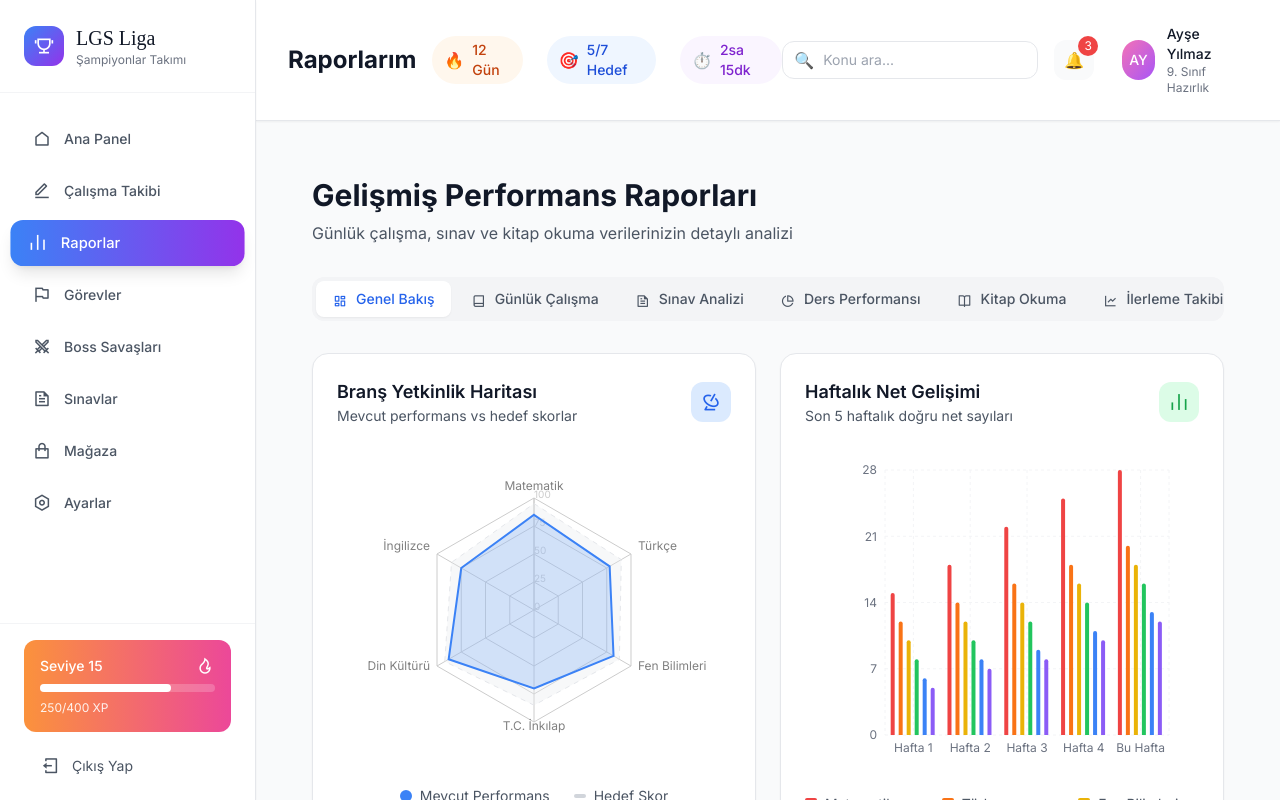
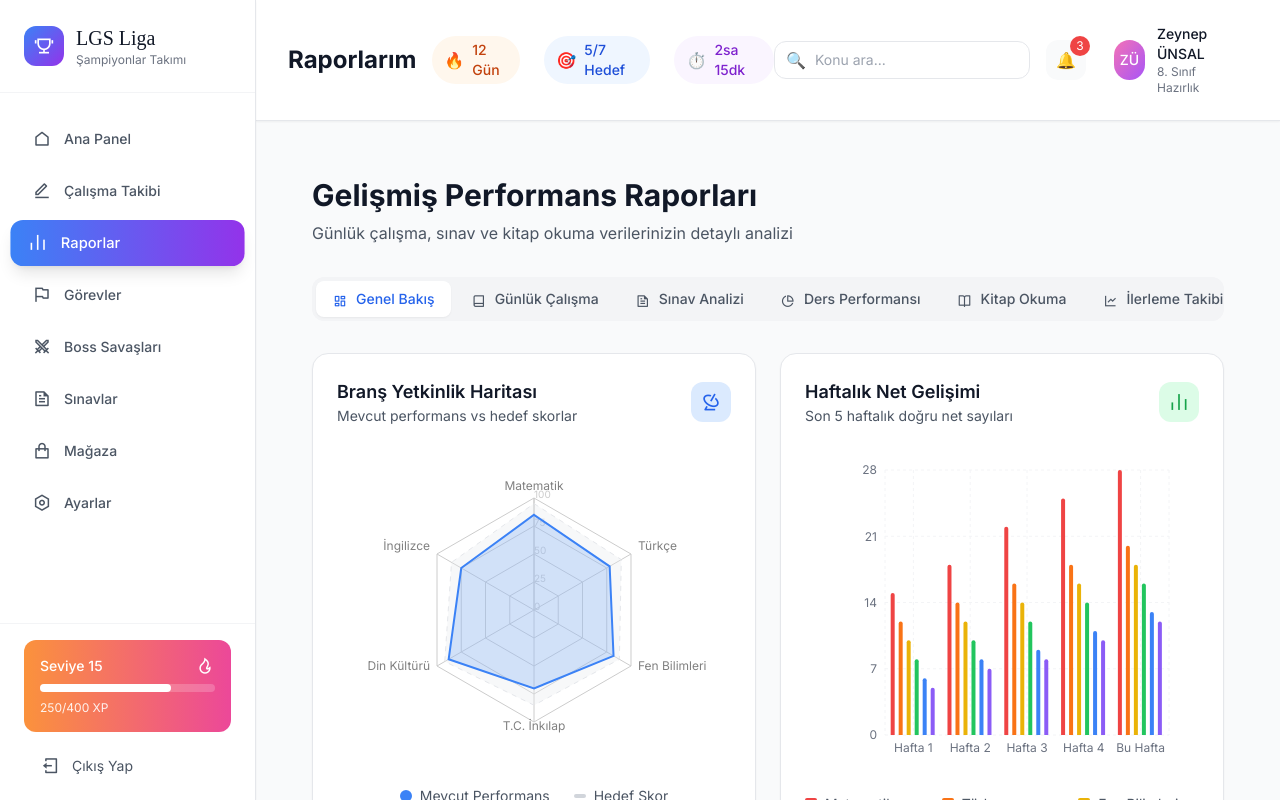
Before and after one commit to onreonA/LgsLiga, a Next.js app: page /reports in a window 1280 px wide. Shown: the top 800 px of the page. Built offline with nearby package versions, Linux system fonts and the light colour scheme; no server answers; some icons are missing.

Commit message:
feat: Update student profile to Zeynep ÜNSAL
- Changed student name from Ayşe Yılmaz to Zeynep ÜNSAL
- Updated grade level from 9. Sınıf to 8. Sınıf Hazırlık
- Updated profile initials from AY to ZÜ

```diff
--- a/components/Topbar.tsx
+++ b/components/Topbar.tsx
@@ -66,11 +66,11 @@ export default function Topbar({ title, showStats = true }: TopbarProps) {
           {/* Profile */}
           <div className="flex items-center space-x-3 cursor-pointer hover:bg-gray-50 px-3 py-2 rounded-xl transition-colors">
             <div className="w-10 h-10 bg-gradient-to-br from-pink-400 to-purple-500 rounded-full flex items-center justify-center">
-              <span className="text-white font-medium text-sm">AY</span>
+              <span className="text-white font-medium text-sm">ZÜ</span>
             </div>
             <div className="text-left">
-              <p className="text-sm font-medium text-gray-900">Ayşe Yılmaz</p>
-              <p className="text-xs text-gray-500">9. Sınıf Hazırlık</p>
+              <p className="text-sm font-medium text-gray-900">Zeynep ÜNSAL</p>
+              <p className="text-xs text-gray-500">8. Sınıf Hazırlık</p>
             </div>
           </div>
         </div>
```
